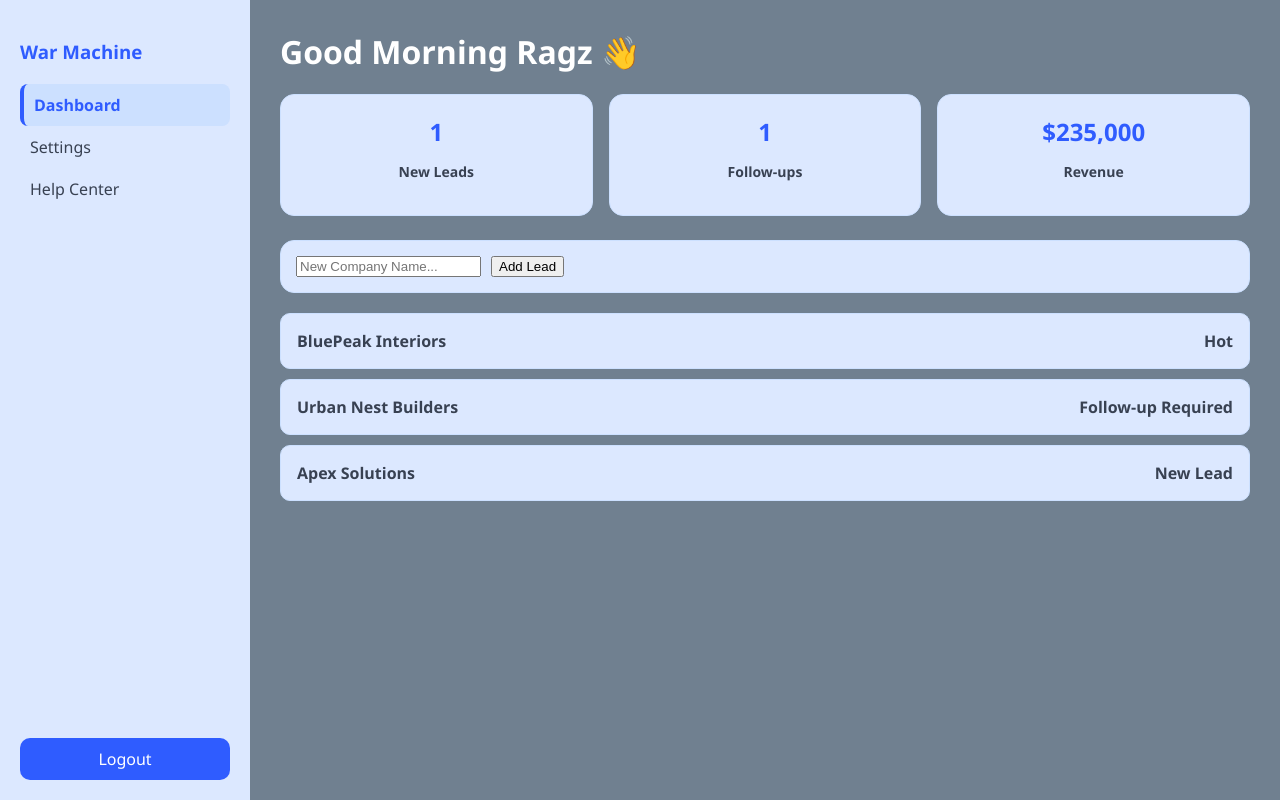
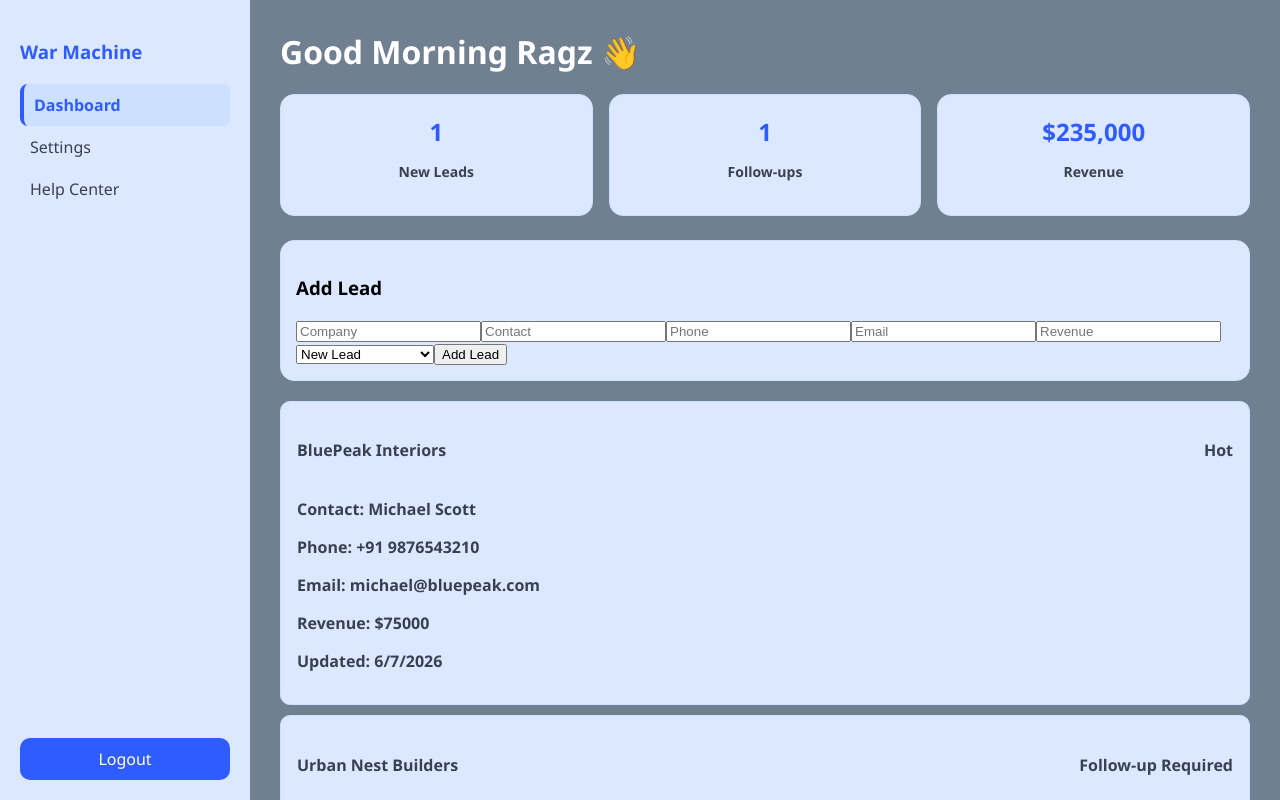
Before and after one commit to stirr3dz3phyr-ship-it/LeadFlow-WarMachine, a React (Vite) app: page / in a window 1280 px wide. Both pictures are taken after a click on the button "Authorize Login". Built offline with nearby package versions, Linux system fonts and the light colour scheme.

Commit message:
Update App.jsx

```diff
--- a/src/App.jsx
+++ b/src/App.jsx
@@ -2,29 +2,126 @@ import React, { useState, useEffect } from 'react';
 import './styles.css';
 
 export default function App() {
-  const [isLoggedIn, setIsLoggedIn] = useState(() => localStorage.getItem('isLoggedIn') === 'true');
-  const [leads, setLeads] = useState([
-    { id: 1, company: "BluePeak Interiors", status: "Hot" },
-    { id: 2, company: "Urban Nest Builders", status: "Follow-up Required" },
-    { id: 3, company: "Apex Solutions", status: "New Lead" }
-  ]);
-  const [newLeadName, setNewLeadName] = useState('');
+  // AUTH
+  const [isLoggedIn, setIsLoggedIn] = useState(
+    () => localStorage.getItem('isLoggedIn') === 'true'
+  );
 
-  useEffect(() => { localStorage.setItem('isLoggedIn', isLoggedIn); }, [isLoggedIn]);
+  // LEADS
+  const [leads, setLeads] = useState(() => {
+    const savedLeads = localStorage.getItem('warMachineLeads');
 
-  const handleAddLead = (e) => {
+    return savedLeads
+      ? JSON.parse(savedLeads)
+      : [
+          {
+            id: 1,
+            company: 'BluePeak Interiors',
+            contact: 'Michael Scott',
+            phone: '+91 9876543210',
+            email: 'michael@bluepeak.com',
+            revenue: 75000,
+            status: 'Hot',
+            lastUpdated: new Date().toLocaleDateString()
+          },
+          {
+            id: 2,
+            company: 'Urban Nest Builders',
+            contact: 'Sarah Johnson',
+            phone: '+91 9123456789',
+            email: 'sarah@urbannest.com',
+            revenue: 45000,
+            status: 'Follow-up Required',
+            lastUpdated: new Date().toLocaleDateString()
+          },
+          {
+            id: 3,
+            company: 'Apex Solutions',
+            contact: 'Daniel Cooper',
+            phone: '+91 9988776655',
+            email: 'daniel@apex.com',
+            revenue: 115000,
+            status: 'New Lead',
+            lastUpdated: new Date().toLocaleDateString()
+          }
+        ];
+  });
+
+  // NEW LEAD FORM
+  const [newLead, setNewLead] = useState({
+    company: '',
+    contact: '',
+    phone: '',
+    email: '',
+    revenue: '',
+    status: 'New Lead'
+  });
+
+  // SAVE AUTH
+  useEffect(() => {
+    localStorage.setItem('isLoggedIn', isLoggedIn);
+  }, [isLoggedIn]);
+
+  // SAVE LEADS
+  useEffect(() => {
+    localStorage.setItem(
+      'warMachineLeads',
+      JSON.stringify(leads)
+    );
+  }, [leads]);
+
+  // KPI CALCULATIONS
+  const newLeadsCount = leads.filter(
+    lead => lead.status === 'New Lead'
+  ).length;
+
+  const followUpsCount = leads.filter(
+    lead => lead.status === 'Follow-up Required'
+  ).length;
+
+  const totalRevenue = leads.reduce(
+    (sum, lead) => sum + Number(lead.revenue || 0),
+    0
+  );
+
+  // ADD LEAD
+  const handleAddLead = e => {
     e.preventDefault();
-    if (!newLeadName.trim()) return;
-    setLeads([...leads, { id: Date.now(), company: newLeadName, status: 'New Lead' }]);
-    setNewLeadName('');
+
+    if (!newLead.company.trim()) return;
+
+    const leadToAdd = {
+      id: Date.now(),
+      ...newLead,
+      revenue: Number(newLead.revenue || 0),
+      lastUpdated: new Date().toLocaleDateString()
+    };
+
+    setLeads([leadToAdd, ...leads]);
+
+    setNewLead({
+      company: '',
+      contact: '',
+      phone: '',
+      email: '',
+      revenue: '',
+      status: 'New Lead'
+    });
   };
 
+  // LOGIN SCREEN
   if (!isLoggedIn) {
     return (
       <div className="login-page">
         <div className="login-box">
           <h2>War Machine Access</h2>
-          <button onClick={() => setIsLoggedIn(true)}>Authorize Login</button>
+
+          <button
+            className="login-btn"
+            onClick={() => setIsLoggedIn(true)}
+          >
+            Authorize Login
+          </button>
         </div>
       </div>
     );
@@ -34,37 +131,161 @@ export default function App() {
     <div className="app">
       <aside className="sidebar">
         <h3>War Machine</h3>
+
         <div className="nav-block">
-          <div className="nav-item nav-item-active">Dashboard</div>
-          <div className="nav-item">Settings</div>
-          <div className="nav-item">Help Center</div>
+          <div className="nav-item nav-item-active">
+            Dashboard
+          </div>
+
+          <div className="nav-item">
+            Settings
+          </div>
+
+          <div className="nav-item">
+            Help Center
+          </div>
         </div>
-        <div className="logout" onClick={() => setIsLoggedIn(false)}>Logout</div>
+
+        <div
+          className="logout"
+          onClick={() => setIsLoggedIn(false)}
+        >
+          Logout
+        </div>
       </aside>
 
       <main className="main">
         <h1>Good Morning Ragz 👋</h1>
 
+        {/* KPI */}
         <div className="kpi-row">
-          <div className="kpi-card"><h1>1</h1><p>New Leads</p></div>
-          <div className="kpi-card"><h1>1</h1><p>Follow-ups</p></div>
-          <div className="kpi-card"><h1>$235,000</h1><p>Revenue</p></div>
+          <div className="kpi-card">
+            <h1>{newLeadsCount}</h1>
+            <p>New Leads</p>
+          </div>
+
+          <div className="kpi-card">
+            <h1>{followUpsCount}</h1>
+            <p>Follow-ups</p>
+          </div>
+
+          <div className="kpi-card">
+            <h1>
+              $
+              {totalRevenue.toLocaleString()}
+            </h1>
+            <p>Revenue</p>
+          </div>
         </div>
 
+        {/* ADD LEAD */}
         <div className="workspace">
-          <form onSubmit={handleAddLead} style={{ display: 'flex', gap: '10px' }}>
-            <input value={newLeadName} onChange={(e) => setNewLeadName(e.target.value)} placeholder="New Company Name..." />
-            <button type="submit">Add Lead</button>
+          <h3>Add Lead</h3>
+
+          <form
+            className="lead-form"
+            onSubmit={handleAddLead}
+          >
+            <input
+              placeholder="Company"
+              value={newLead.company}
+              onChange={e =>
+                setNewLead({
+                  ...newLead,
+                  company: e.target.value
+                })
+              }
+            />
+
+            <input
+              placeholder="Contact"
+              value={newLead.contact}
+              onChange={e =>
+                setNewLead({
+                  ...newLead,
+                  contact: e.target.value
+                })
+              }
+            />
+
+            <input
+              placeholder="Phone"
+              value={newLead.phone}
+              onChange={e =>
+                setNewLead({
+                  ...newLead,
+                  phone: e.target.value
+                })
+              }
+            />
+
+            <input
+              placeholder="Email"
+              value={newLead.email}
+              onChange={e =>
+                setNewLead({
+                  ...newLead,
+                  email: e.target.value
+                })
+              }
+            />
+
+            <input
+              type="number"
+              placeholder="Revenue"
+              value={newLead.revenue}
+              onChange={e =>
+                setNewLead({
+                  ...newLead,
+                  revenue: e.target.value
+                })
+              }
+            />
+
+            <select
+              value={newLead.status}
+              onChange={e =>
+                setNewLead({
+                  ...newLead,
+                  status: e.target.value
+                })
+              }
+            >
+              <option>New Lead</option>
+              <option>Hot</option>
+              <option>Follow-up Required</option>
+            </select>
+
+            <button type="submit">
+              Add Lead
+            </button>
           </form>
         </div>
 
+        {/* LEADS */}
         <div className="followup-list">
           {leads.map(lead => (
-            <div key={lead.id} className="lead-card">
+            <div
+              key={lead.id}
+              className="lead-card"
+            >
               <div className="lead-top">
-                <span>{lead.company}</span>
-                <span>{lead.status}</span>
+                <h4>{lead.company}</h4>
+
+                <span
+                  className={`status-badge ${lead.status
+                    .replace(/\s+/g, '-')
+                    .toLowerCase()}`}
+                >
+                  {lead.status}
+                </span>
               </div>
+
+              <p><strong>Contact:</strong> {lead.contact}</p>
+              <p><strong>Phone:</strong> {lead.phone}</p>
+              <p><strong>Email:</strong> {lead.email}</p>
+              <p><strong>Revenue:</strong> ${lead.revenue}</p>
+              <p><strong>Updated:</strong> {lead.lastUpdated}</p>
             </div>
           ))}
         </div>
```
